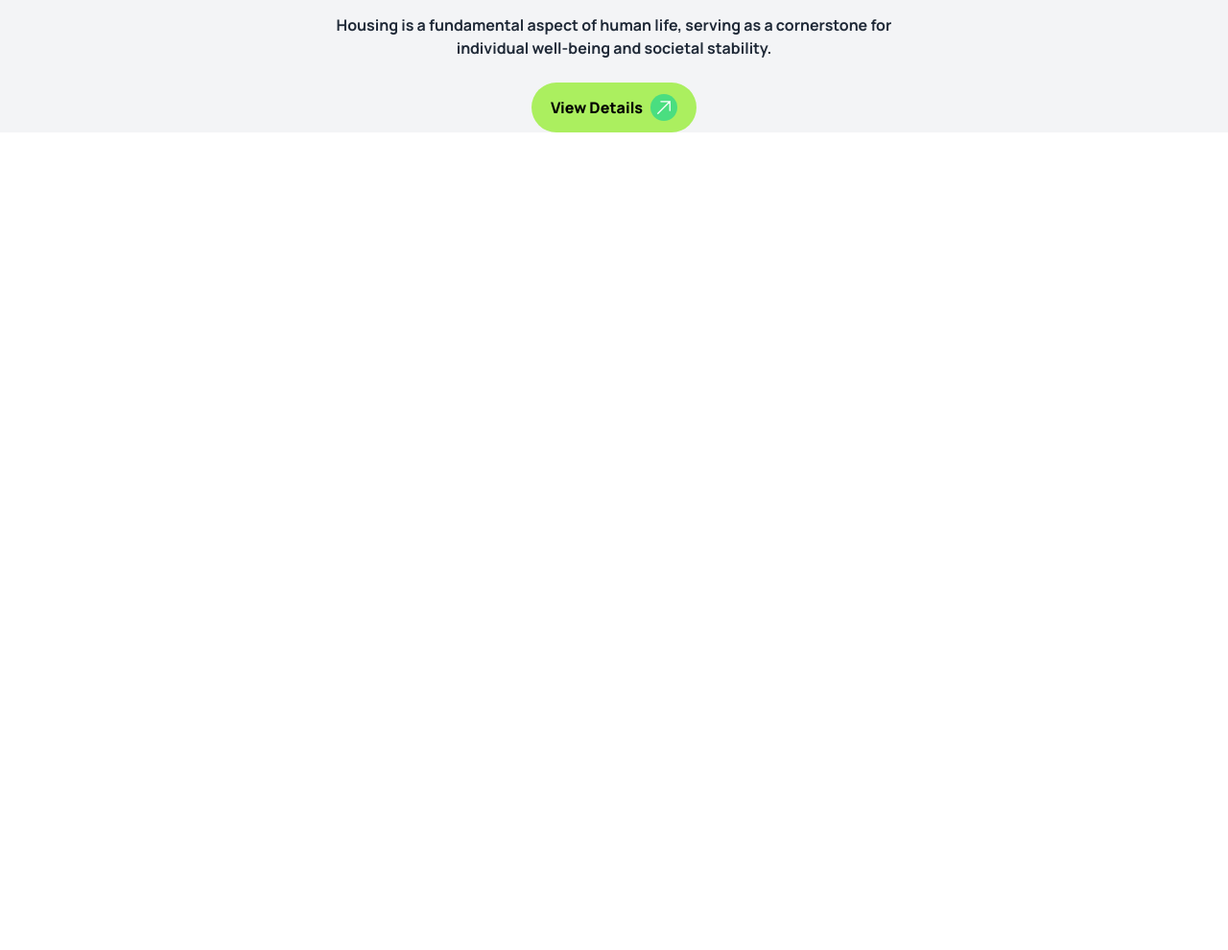
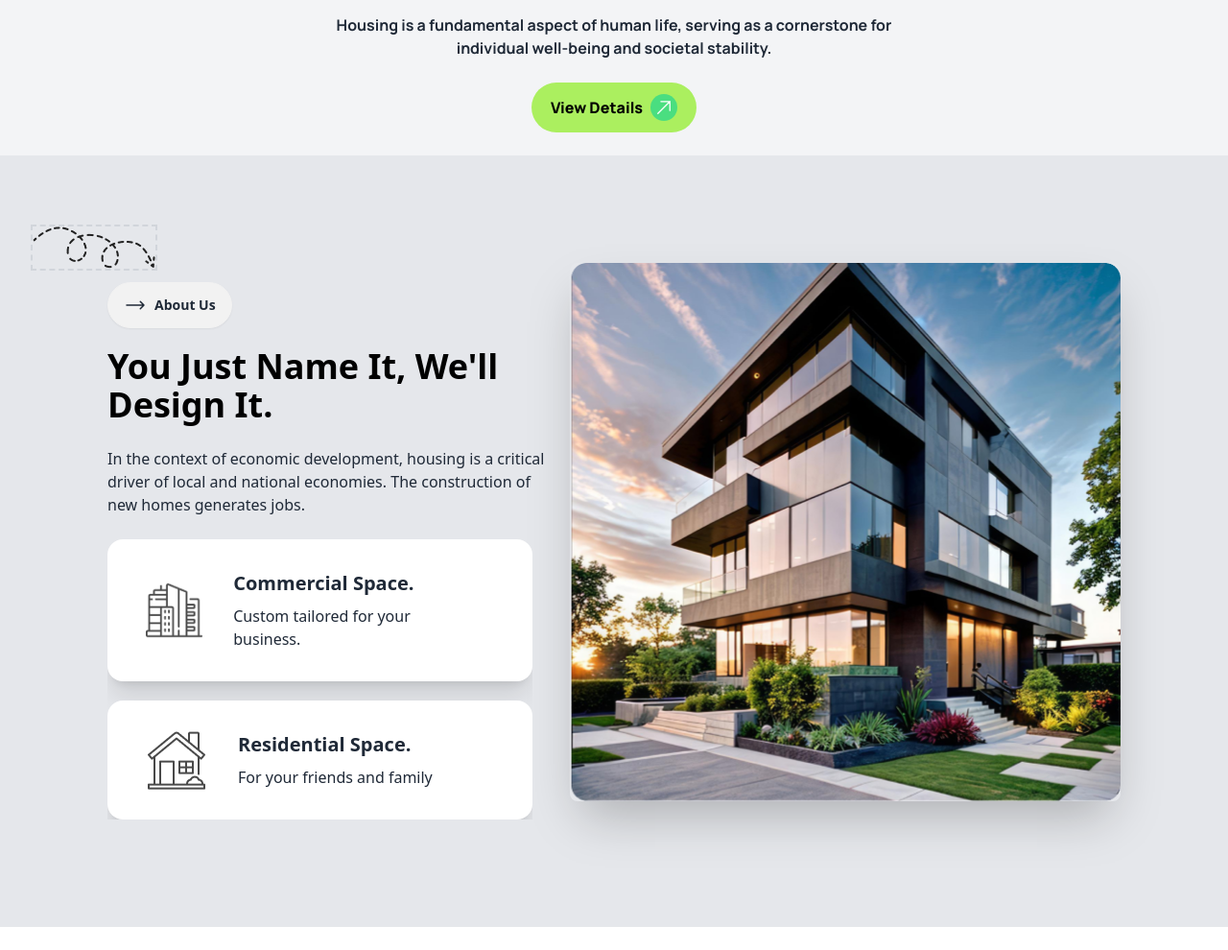
Before and after one commit to Shams-Joha/ph-assignment-3, a plain HTML site: page index.html in a window 1280 px wide. Shown: the part 560-1550 px from the top of the page at 96% size. Before the commit the page ends 800 px from the top, so only its background shows below. Drawn offline with nearby package versions, Linux system fonts and the light colour scheme.

Commit message:
Finished About Us Section

```diff
--- a/index.html
+++ b/index.html
@@ -117,12 +117,61 @@
 
         </section>
 
-
         <!------------------------------------- Banner Section Ends ------------------------------------------>
 
     </header>
 
-    <main>
+    <main class="bg-gray-200">
+
+        <!-- -----------------------------About Us Section Starts-------------------------------------------- -->
+        <div class="hero mt-10 lg:mt-6 mb-6 lg:p-24 ">
+            <div class="hero-content flex-col flex-col-reverse lg:flex-row-reverse items-start">
+                <img src="assets/Rectangle.png" class="rounded-lg shadow-2xl" />
+                <div class="relative">
+                    <img class="hidden lg:flex absolute z-10 -top-10 -left-20 border-dashed border-2 border-gray-300" src="assets/Vector.png" alt="">
+                    <div class="flex justify-center lg:justify-start">
+                        <button class="btn font-bold rounded-full mt-5 mb-5"><svg xmlns="http://www.w3.org/2000/svg" fill="none" viewBox="0 0 24 24" stroke-width="1.5" stroke="currentColor" class="size-6">
+                            <path stroke-linecap="round" stroke-linejoin="round" d="M17.25 8.25 21 12m0 0-3.75 3.75M21 12H3" />
+                          </svg>
+                          About Us</button>
+                    </div>
+
+
+
+                    <h1 class="text-4xl font-bold text-black text-center lg:text-left">You Just Name It, We'll Design It.</h1>
+                    <p class="py-6 text-center lg:text-left">
+                        In the context of economic development, housing is a critical driver of local and national economies. The construction of new homes generates jobs.
+                    </p>
+                    <!-- two cards---------------------------------------- -->
+                    <div class="lg:w-[95%] space-y-5 overflow-hidden">
+                        <!-- card 1 -->
+                        <div class="card card-side bg-base-100 shadow-xl px-10">
+                            <figure>
+                                <img src="assets/commercial.png" alt="building-icon" />
+                            </figure>
+                            <div class="card-body">
+                                <h2 class="card-title">Commercial Space.</h2>
+                                <p>Custom tailored for your business.</p>
+                            </div>
+                        </div>
+                        <!-- card 2 -->
+                        <div class="card card-side bg-base-100 shadow-xl px-10">
+                            <figure>
+                                <img src="assets/residential.png" alt="Residential-icon" />
+                            </figure>
+                            <div class="card-body">
+                                <h2 class="card-title">Residential Space.</h2>
+                                <p>For your friends and family</p>
+
+                            </div>
+                        </div>
+                    </div>
+
+
+                </div>
+            </div>
+        </div>
+        <!-- -----------------------------About Us Section Ends-------------------------------------------- -->
 
     </main>
     <footer>
```
